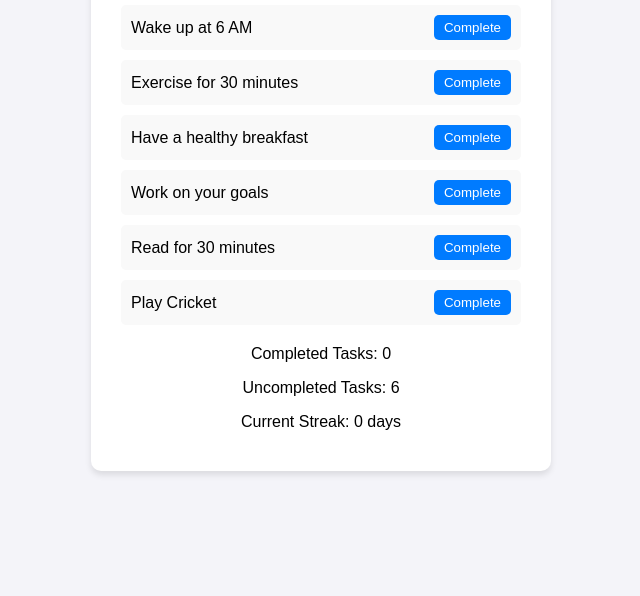
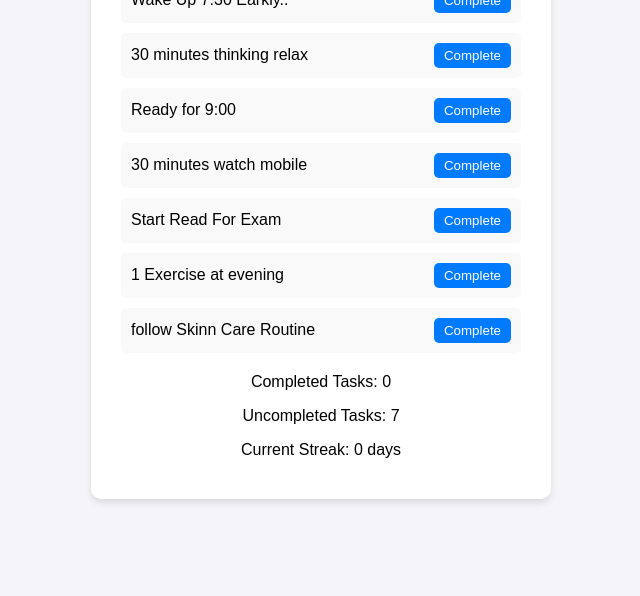
Before and after one commit to garenaritesh/MyRoutine, a plain HTML site: page index.html in a window 1280 px wide. Shown: the part 204-800 px from the top of the page, without its empty margins (319-959 px from the left). Drawn offline with Linux system fonts and the light colour scheme.

Commit message:
Update index.html

```diff
--- a/index.html
+++ b/index.html
@@ -12,12 +12,13 @@
     <div class="container">
         <h1>Daily Routine Tracker</h1>
         <ul id="routine-list">
-            <li>Wake up at 6 AM <button class="complete-btn">Complete</button></li>
-            <li>Exercise for 30 minutes <button class="complete-btn">Complete</button></li>
-            <li>Have a healthy breakfast <button class="complete-btn">Complete</button></li>
-            <li>Work on your goals <button class="complete-btn">Complete</button></li>
-            <li>Read for 30 minutes <button class="complete-btn">Complete</button></li>
-            <li>Play Cricket<button class="complete-btn">Complete</button></li>
+            <li>Wake Up 7:30 Earkly..<button class="complete-btn">Complete</button></li>
+            <li>30 minutes thinking relax<button class="complete-btn">Complete</button></li>
+            <li>Ready for 9:00<button class="complete-btn">Complete</button></li>
+            <li>30 minutes watch mobile <button class="complete-btn">Complete</button></li>
+            <li>Start Read For Exam <button class="complete-btn">Complete</button></li>
+            <li>1 Exercise at evening<button class="complete-btn">Complete</button></li>
+            <li>follow Skinn Care Routine<button class="complete-btn">Complete</button> </li>
         </ul>
         <div class="stats">
             <p>Completed Tasks: <span id="completed-count">0</span></p>
```
